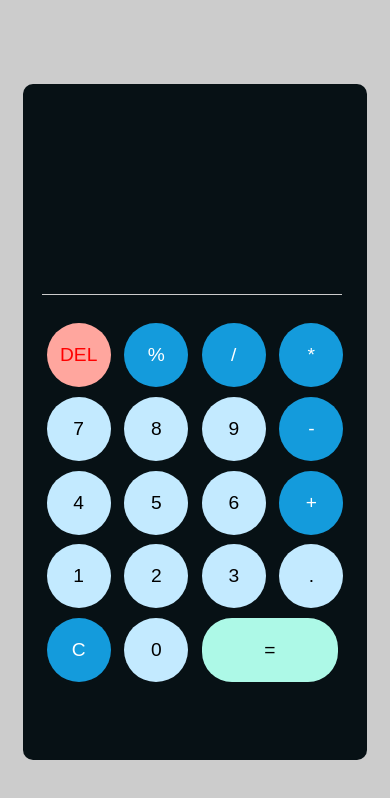
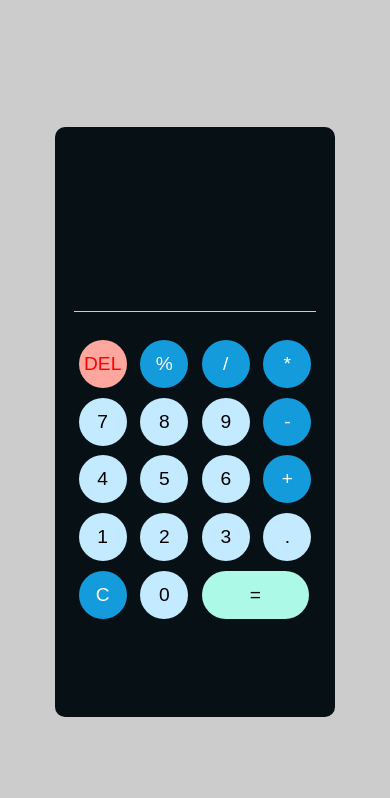
Before and after one commit to damygoes/brainnest-calculator, a plain HTML site: page index.html in a window 390 px wide. Drawn offline with Linux system fonts and the light colour scheme.

Commit message:
media queries added

```diff
--- a/script.js
+++ b/script.js
@@ -19,13 +19,13 @@ const clear = () => {
 };
 //the delete method removes the last number or digit of the input number when a user presses on DEL
 const deleteInput = () => {
-	currentValue = currentValue.toString().slice(0, -1); //here we select the current input of the user (the one on the bottom of the screen), convert it to string and call the "slice" method on it. This will allows us to remove the last value of the string. We go from index 0 to the second to the last number (index -1) and save them into the "this.currentValue" thereby chopping off the last digit
+	currentValue = currentValue.toString().slice(0, -1); //here we select the current input of the user (the one on the bottom of the screen), convert it to string and call the "slice" method on it. This will allows us to remove the last value of the string. We go from index 0 to the second to the last number (index -1) and save them into the variable - currentValue thereby chopping off the last digit
 };
 
 //the appendNumber function takes in a number as a paramater (this is supplied by the button.textContent from the numberButtons) and displays it on the screen
 const appendNumber = (number) => {
 	if (number === "." && currentValue.includes(".")) return; //here we make sure the user can only type the "." operator only once.
-	if (number === "0" && currentValue === "0") return; //here we make sure the user can only type the "." operator only once.
+	if (number === "0" && currentValue === "0") return; //here we make sure the user can only type the button 0 only once if there is no number on the screen before.
 	currentValue = currentValue.toString() + number.toString(); //we set the current value (current user input) to string because we want to be able to concatenate all the numbers that the user types in and not treat them as numbers (which might add them up or just allow single number input)
 };
 
@@ -36,7 +36,7 @@ const chooseOperation = (operation_parameter) => {
 		//if there is a previous value (displayed up on the screen)  and we have a current value (down on the screen), we compute the numbers. This allows the aggregation of computations
 		operate();
 	}
-	operation = operation_parameter; // here we set the this.peration to the operation passed in from the textContent of the operationButton, so the calculator knows which operation to use
+	operation = operation_parameter; // here we set the operation to the operation passed in from the textContent of the operationButton, so the calculator knows which operation to use
 	previousValue = currentValue; //here we set the previousValue to the currentValue. So, once the user finishes typing a number, that number is set as a previousValue and gets moved up on the display, so as to allow for operation or a new value to be typed in
 	currentValue = ""; // here we set the current value to empty to allow the user type in a new value (either an operator or a new number input)
 };
@@ -47,7 +47,6 @@ const operate = () => {
 	const previous = parseFloat(previousValue); //the previous value inputted by the user (the one on top of the dsiplay - which was converted to string earlier to allow concatenation). We convert this to number using parseFloat, so we can do calculations on it
 	const current = parseFloat(currentValue);
 	// console.log(previous, current, operation); //the current value inputted by the user (the one on the bottom of the dsiplay - which was converted to string earlier to allow concatenation). We convert this to number using parseFloat, so we can do calculations on it
-	// console.log(`previous: ${previous}`, `current: ${current}`);
 	if (isNaN(previous) || (isNaN(current) && operation != "%")) return; //if the user does not enter a previous value, or a current value, the code/calculator will not run. However, if the user enters a previous value and no current value but the operation symbol is "%", the code will run.
 
 	switch (operation) {
@@ -130,7 +129,6 @@ document.addEventListener("keydown", (e) => {
 	clearAll = "Escape";
 	for (let i = 0; i < numbersArray.length; i++) {
 		if (e.key === numbersArray[i]) {
-			// console.log(e.key);
 			let number = e.key;
 			appendNumber(number);
 			updateDisplay();
@@ -138,7 +136,6 @@ document.addEventListener("keydown", (e) => {
 	}
 	for (let i = 0; i < operationParametersArray.length; i++) {
 		if (e.key === operationParametersArray[i]) {
-			// console.log(e.key);
 			let number = e.key;
 			let operation_parameter = e.key;
 			appendNumber(number);
--- a/style.css
+++ b/style.css
@@ -23,7 +23,7 @@ body {
 }
 
 .calculator {
-	height: 80%;
+	height: 50vh;
 	width: auto;
 	padding: 1.2rem;
 	border-radius: 10px;
@@ -40,7 +40,7 @@ body {
 	max-width: 300px;
 	font-size: 2rem;
 	padding: 0.5rem;
-	margin-bottom: 1.5rem;
+	margin-bottom: 3.5rem;
 	overflow-y: scroll;
 	word-break: break-all;
 	word-wrap: break-word;
@@ -101,3 +101,89 @@ button#equal {
 	background-color: #adf9e7;
 	color: #000;
 }
+
+/* MEDIA QUERIES */
+@media screen and (max-width: 1280px) {
+	.calculator {
+		height: 80vh;
+	}
+	#display {
+		margin-bottom: 2rem;
+	}
+}
+@media screen and (max-width: 1050px) {
+	.calculator {
+		height: 50vh;
+	}
+}
+@media screen and (max-width: 1024px) {
+	.calculator {
+		height: 90vh;
+	}
+	#display {
+		margin-bottom: 2rem;
+	}
+	button {
+		height: 3rem;
+		width: 3rem;
+	}
+	button#equal {
+		width: 6.7rem;
+	}
+}
+@media screen and (max-width: 850px) {
+	.calculator {
+		height: 60vh;
+	}
+	#display {
+		margin-bottom: 1.5rem;
+	}
+}
+@media screen and (max-width: 540px) {
+	.calculator {
+		height: 90vh;
+	}
+	#display {
+		margin-bottom: 2.5rem;
+	}
+}
+@media screen and (max-width: 450px) {
+	.calculator {
+		max-height: 90vh;
+	}
+	#display {
+		margin-bottom: 1.2rem;
+	}
+}
+@media screen and (max-width: 415px) {
+	.calculator {
+		max-height: 70vh;
+	}
+	#display {
+		margin-bottom: 1.5rem;
+	}
+}
+@media screen and (max-width: 360px) {
+	.calculator {
+		max-height: 80vh;
+	}
+	#display {
+		margin-bottom: 1.2rem;
+	}
+}
+@media screen and (max-width: 280px) {
+	.calculator {
+		max-height: 80vh;
+		padding: 1rem;
+	}
+	#display {
+		margin-bottom: 2.5rem;
+	}
+	button {
+		height: 3rem;
+		width: 3rem;
+	}
+	button#equal {
+		width: 6.7rem;
+	}
+}
```
